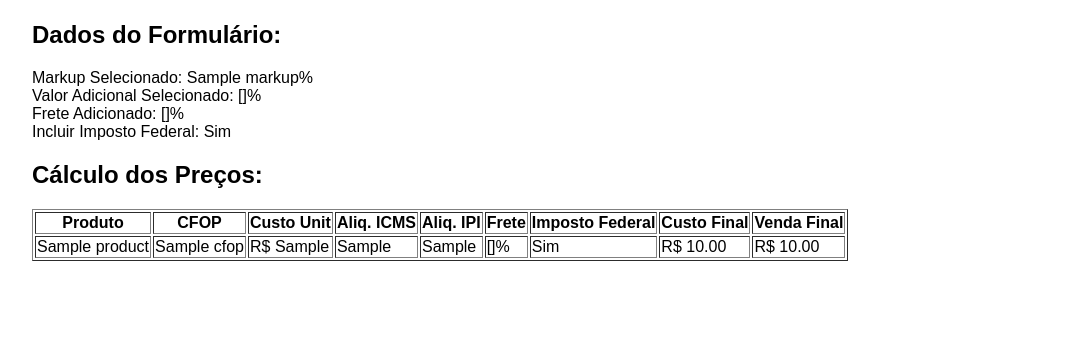
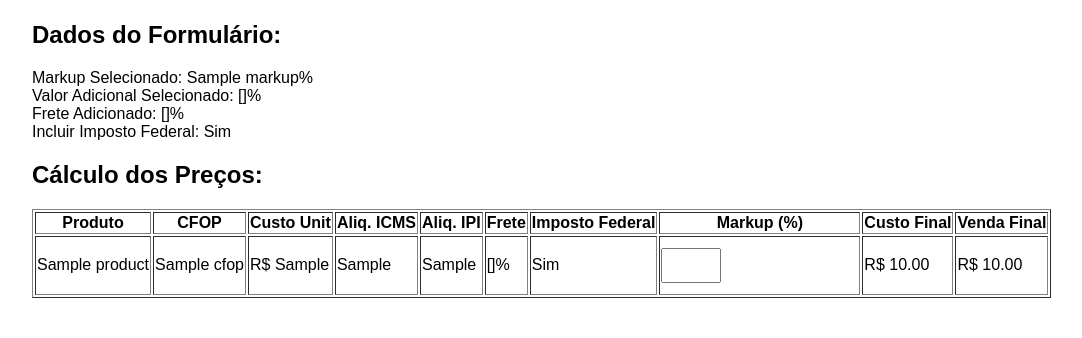
Before and after one commit to jampamatos/CauzinPrecos, a Flask app: template templates/index.html in a window 1280 px wide. Shown: the part 519-857 px from the top of the page, without its empty margins (8-1090 px from the left). Before the commit the page ends 780 px from the top, so only its background shows below. Run offline with Flask 3, Linux system fonts and the light colour scheme; the template is opened without the code that fills it: most values are stand-ins (such as "Sample title", 1, 10 or a date in 2020).

Commit message:
feat: Add dynamic markup update functionality to price calculator
Implemented the functionality to dynamically update selling prices when the markup value is changed. This includes:
- Adjusted HTML to include an editable markup field in the product table.
- Added a JavaScript file to handle markup input changes and make AJAX requests to update prices.
- Ensured default values for product data, additional charges, freight, and tax inclusion are set to prevent errors when loading the initial page.
- Updated the Flask routes to handle new price calculations via AJAX.

This enhancement improves user interaction by providing real-time feedback on price changes based on markup adjustments.

```diff
--- a/main.py
+++ b/main.py
@@ -1,5 +1,4 @@
-from flask import Flask, redirect, render_template, request, url_for
-
+from flask import Flask, request, jsonify, render_template, redirect, url_for
 from price_calculator import calculate_cost_price, calculate_selling_price
 from xml_processor import extract_data_from_xml
 
@@ -7,7 +6,8 @@ app = Flask(__name__, static_url_path='/static')
 
 @app.route('/')
 def index():
-    return render_template('index.html')
+    # Passe valores padrão para as variáveis
+    return render_template('index.html', product_data=[], markup=50, additional=5, freight=0, include_tax=False)
 
 @app.route('/calculate', methods=['POST'])
 def calculate():
@@ -34,5 +34,21 @@ def calculate():
 
     return render_template('index.html', product_data=product_data, markup=markup, additional=additional, freight=freight, include_tax=include_tax)
 
+@app.route('/update_prices', methods=['POST'])
+def update_prices():
+    data = request.get_json()
+    index = data['index']
+    markup = float(data['markup'])
+    additional = data['additional']
+    freight = data['freight']
+    include_tax = data['include_tax']
+    product_data = data['product_data']
+
+    product = product_data[index]
+    cost_price = calculate_cost_price(product['Valor Unitário'], product['Alíq. ICMS'], product['Alíq. IPI'], product['CFOP'], freight)
+    new_selling_price = calculate_selling_price(cost_price, markup, additional, include_tax)
+
+    return jsonify({'new_selling_price': new_selling_price})
+
 if __name__ == '__main__':
     app.run(host='0.0.0.0', port=5000)
--- /dev/null
+++ b/static/script.js
@@ -0,0 +1,31 @@
+$(document).ready(function() {
+    const productData = JSON.parse(document.getElementById('productData').textContent);
+    const additional = JSON.parse(document.getElementById('additionalData').textContent);
+    const freight = JSON.parse(document.getElementById('freightData').textContent);
+    const includeTax = JSON.parse(document.getElementById('includeTaxData').textContent);
+
+    $('.markup-input').on('input', function() {
+        let markup = $(this).val();
+        let index = $(this).data('index');
+        updatePrices(markup, index);
+    });
+
+    function updatePrices(markup, index) {
+        $.ajax({
+            url: '/update_prices',
+            method: 'POST',
+            contentType: 'application/json',
+            data: JSON.stringify({
+                markup: markup,
+                index: index,
+                product_data: productData,
+                additional: additional,
+                freight: freight,
+                include_tax: includeTax
+            }),
+            success: function(data) {
+                $('table').find('tr').eq(index + 1).find('td').eq(9).text('R$ ' + data.new_selling_price.toFixed(2));
+            }
+        });
+    }
+});
--- a/templates/index.html
+++ b/templates/index.html
@@ -4,6 +4,20 @@
     <meta charset="utf-8">
     <title>Calculadora de Preço de Venda</title>
     <link rel="stylesheet" href="/static/style.css">
+    <script src="https://code.jquery.com/jquery-3.6.0.min.js"></script>
+    <script type="application/json" id="productData">
+        {{ product_data|tojson }}
+    </script>
+    <script type="application/json" id="additionalData">
+        {{ additional }}
+    </script>
+    <script type="application/json" id="freightData">
+        {{ freight }}
+    </script>
+    <script type="application/json" id="includeTaxData">
+        {{ include_tax|tojson }}
+    </script>
+    <script src="/static/script.js"></script>
 </head>
 <body>
     <h1>Calculadora de Preço de Venda</h1>
@@ -44,6 +58,7 @@
                 <th>Aliq. IPI</th>
                 <th>Frete</th>
                 <th>Imposto Federal</th>
+                <th>Markup (%)</th>
                 <th>Custo Final</th>
                 <th>Venda Final</th>
             </tr>
@@ -56,6 +71,7 @@
                 <td>{{ product['Alíq. IPI'] }}</td>
                 <td>{{ freight }}%</td>
                 <td>{{ 'Sim' if include_tax else 'Não' }}</td>
+                <td><input type="number" class="markup-input" step="0.1" value="{{ markup }}" data-index="{{ loop.index0 }}"></td>
                 <td>R$ {{ '%.2f' | format(product['Preço de Custo Final']) }}</td>
                 <td>R$ {{ '%.2f' | format(product['Preço de Venda']) }}</td>
             </tr>
```
